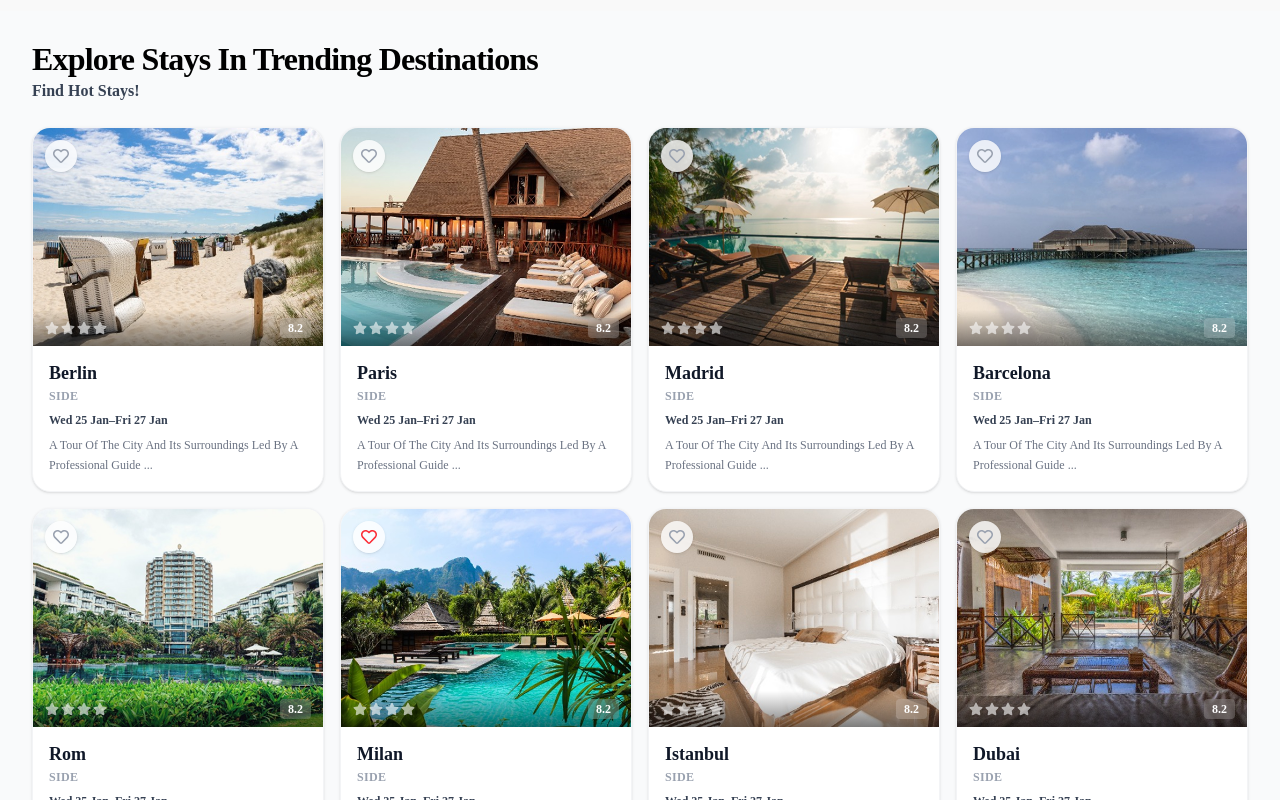
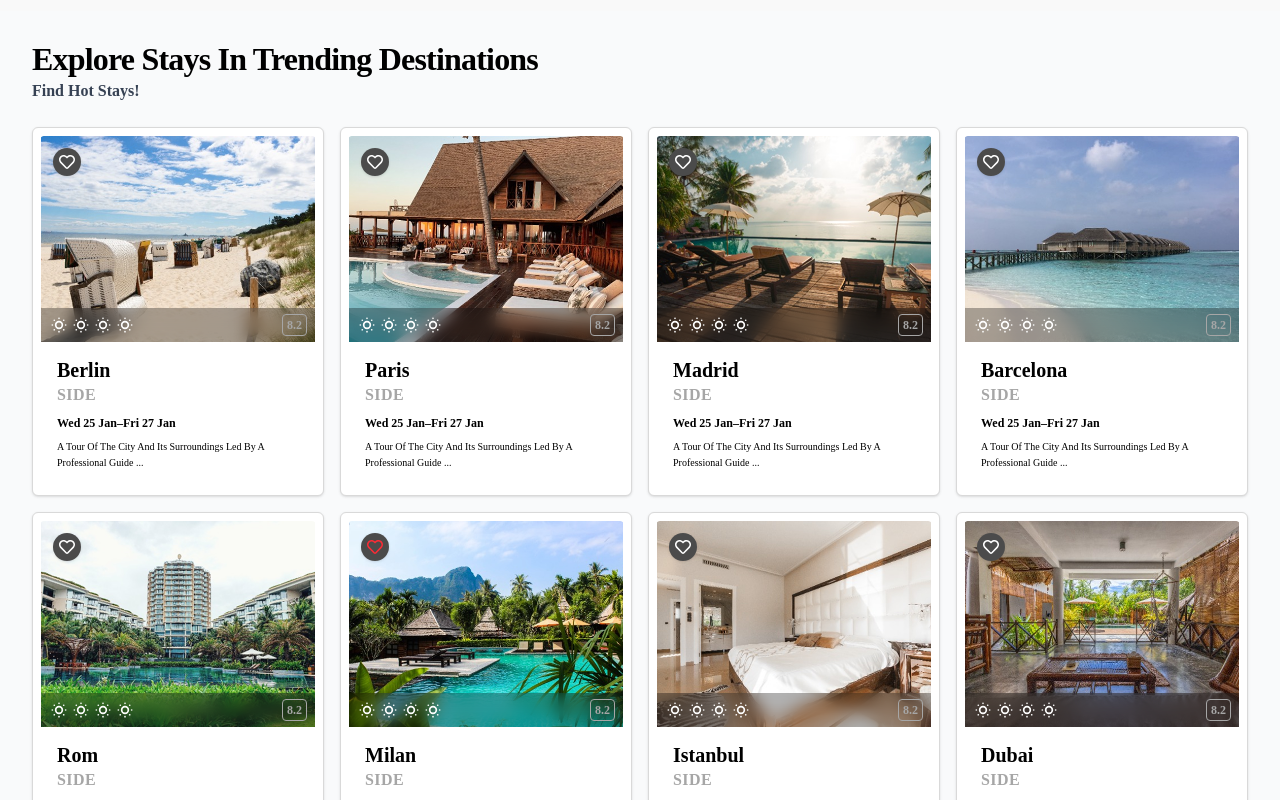
Before and after one commit to Rahul-Mallik-CSE/EasyTravio, a Next.js app: page / in a window 1280 px wide. Shown: the part 1280-2080 px from the top of the page. Built offline with nearby package versions, Linux system fonts and the light colour scheme.

Commit message:
Updated TrendingCard styles and add card border color for improved design consistency

```diff
--- a/src/app/globals.css
+++ b/src/app/globals.css
@@ -48,6 +48,7 @@
   --color-popover: var(--popover);
   --color-card-foreground: var(--card-foreground);
   --color-card: var(--card);
+  --color-card-border: var(--card-border);
   --radius-sm: calc(var(--radius) * 0.6);
   --radius-md: calc(var(--radius) * 0.8);
   --radius-lg: var(--radius);
@@ -65,6 +66,7 @@
   --tertiary-foreground: #ffffff;
   --card: #ffffff;
   --card-foreground: #000000;
+  --card-border:#D9D9D9;
   --popover: #ffffff;
   --popover-foreground: #000000;
   --primary: #000000;
@@ -105,6 +107,7 @@
   --tertiary-foreground: #000000;
   --card: #15191d;
   --card-foreground: #f9f9f9;
+  --card-border: #4b4b4b;
   --popover: #15191d;
   --popover-foreground: #f9f9f9;
   --primary: #f9f9f9;
--- a/src/components/HomeComponents/SubComponents/TrendingCard.tsx
+++ b/src/components/HomeComponents/SubComponents/TrendingCard.tsx
@@ -4,6 +4,7 @@ import { TrendingDestination } from "@/types/HomePageTypes";
 import Image from "next/image";
 import React, { useState } from "react";
 import { FaRegHeart, FaStar } from "react-icons/fa";
+import { LuSunDim } from "react-icons/lu";
 
 interface TrendingCardProps {
   destination: TrendingDestination;
@@ -12,7 +13,7 @@ interface TrendingCardProps {
 const StarRating = () => (
   <div className="flex items-center gap-0.5">
     {[...Array(4)].map((_, i) => (
-      <FaStar key={i} className="w-3.5 h-3.5 text-white/60" />
+      <LuSunDim key={i} className="w-5 h-5 text-white" />
     ))}
   </div>
 );
@@ -21,9 +22,9 @@ const TrendingCard: React.FC<TrendingCardProps> = ({ destination }) => {
   const [favorited, setFavorited] = useState(destination.isFavorited ?? false);
 
   return (
-    <div className="bg-white rounded-2xl overflow-hidden border border-gray-100 shadow-sm hover:shadow-md transition-shadow duration-300 flex flex-col">
+    <div className="bg-white rounded-sm p-2 overflow-hidden border border-card-border shadow-sm hover:shadow-md transition-shadow duration-300 flex flex-col">
       {/* Image Container */}
-      <div className="relative w-full aspect-[4/3] overflow-hidden">
+      <div className="relative w-full aspect-4/3 overflow-hidden">
 
         <Image
           src={destination.image}
@@ -35,21 +36,22 @@ const TrendingCard: React.FC<TrendingCardProps> = ({ destination }) => {
         {/* Heart / Favorite Button */}
         <button
           onClick={() => setFavorited(!favorited)}
-          className="absolute top-3 left-3 w-8 h-8 rounded-full bg-white/80 backdrop-blur-sm flex items-center justify-center shadow hover:bg-white transition-colors duration-200 z-10"
+          className="absolute cursor-pointer top-3 left-3 w-7 h-7 rounded-full bg-tertiary backdrop-blur-sm flex items-center justify-center shadow hover:bg-white transition-colors duration-200 z-10"
           aria-label="Add to favorites"
         >
           <FaRegHeart
             className={`w-4 h-4 transition-colors duration-200 ${
-              favorited ? "text-red-500" : "text-gray-400"
+              favorited ? "text-red-500" : "text-white"
             }`}
           />
         </button>
 
         {/* Bottom overlay: stars + rating */}
-        <div className="absolute bottom-0 left-0 right-0 px-3 py-2 flex items-center justify-between bg-gradient-to-t from-black/50 to-transparent">
+        <div className="absolute bottom-0 left-0 right-0 px-2 py-1.5 flex items-center justify-between bg-black/30 backdrop-blur-sm">
+          {/* <div className="flex gap-1 text-white text-2xl"><LuSunDim /><LuSunDim /><LuSunDim /><LuSunDim /></div> */}
           <StarRating />
           {destination.rating !== null && (
-            <span className="bg-white/20 backdrop-blur-sm text-white text-xs font-semibold px-2 py-0.5 rounded">
+            <span className=" border border-secondary text-secondary text-xs font-semibold px-1 py-0.5 rounded">
               {destination.rating}
             </span>
           )}
@@ -57,11 +59,11 @@ const TrendingCard: React.FC<TrendingCardProps> = ({ destination }) => {
       </div>
 
       {/* Card Body */}
-      <div className="p-4 flex flex-col gap-1 flex-1">
-        <h3 className="text-lg font-bold text-gray-900 leading-tight">{destination.city}</h3>
-        <p className="text-xs font-semibold text-gray-400 uppercase tracking-wide">{destination.category}</p>
-        <p className="text-xs font-semibold text-gray-700 mt-1">{destination.dateRange}</p>
-        <p className="text-xs text-gray-500 mt-1 leading-relaxed">{destination.description}</p>
+      <div className="p-4 flex flex-col  flex-1">
+        <h3 className="text-lg md:text-xl font-extrabold text-primary leading-tight">{destination.city}</h3>
+        <p className="text-sm md:text-base font-bold text-secondary uppercase tracking-wide">{destination.category}</p>
+        <p className="text-[10px] md:text-xs font-semibold text-primary mt-2">{destination.dateRange}</p>
+        <p className="text-[10px] text-primary mt-2 leading-relaxed">{destination.description}</p>
       </div>
     </div>
   );
```
